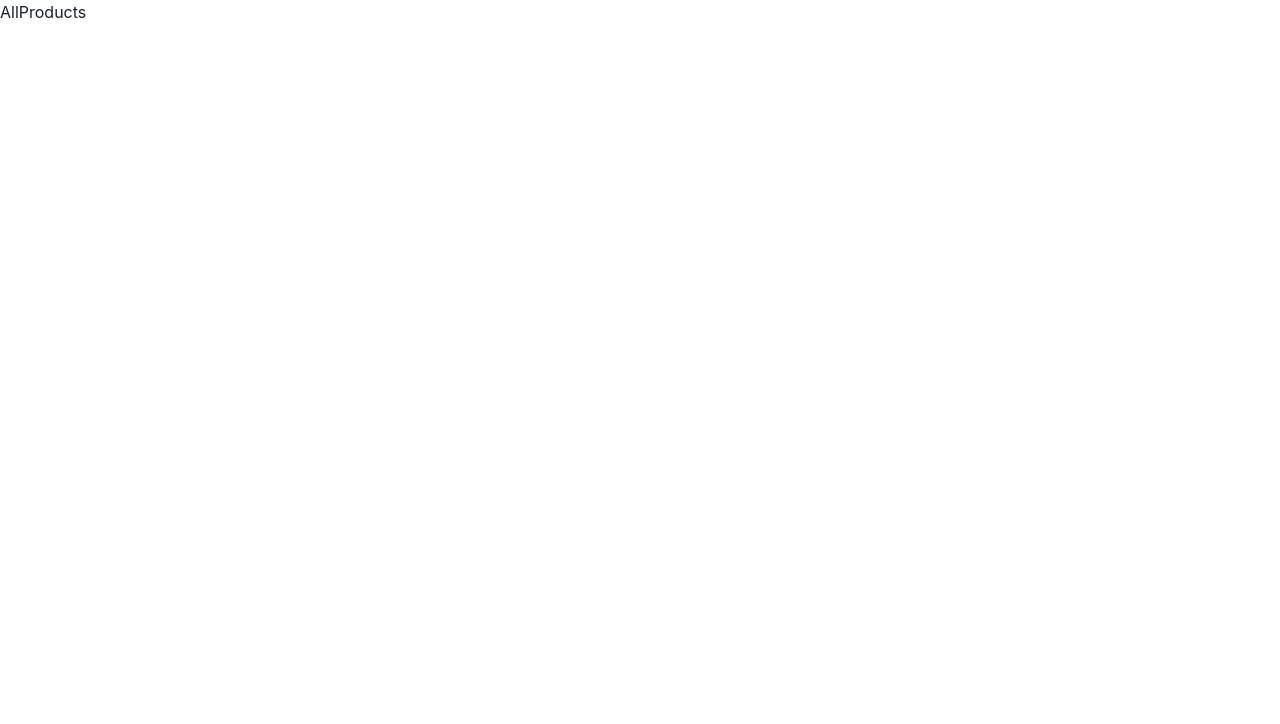
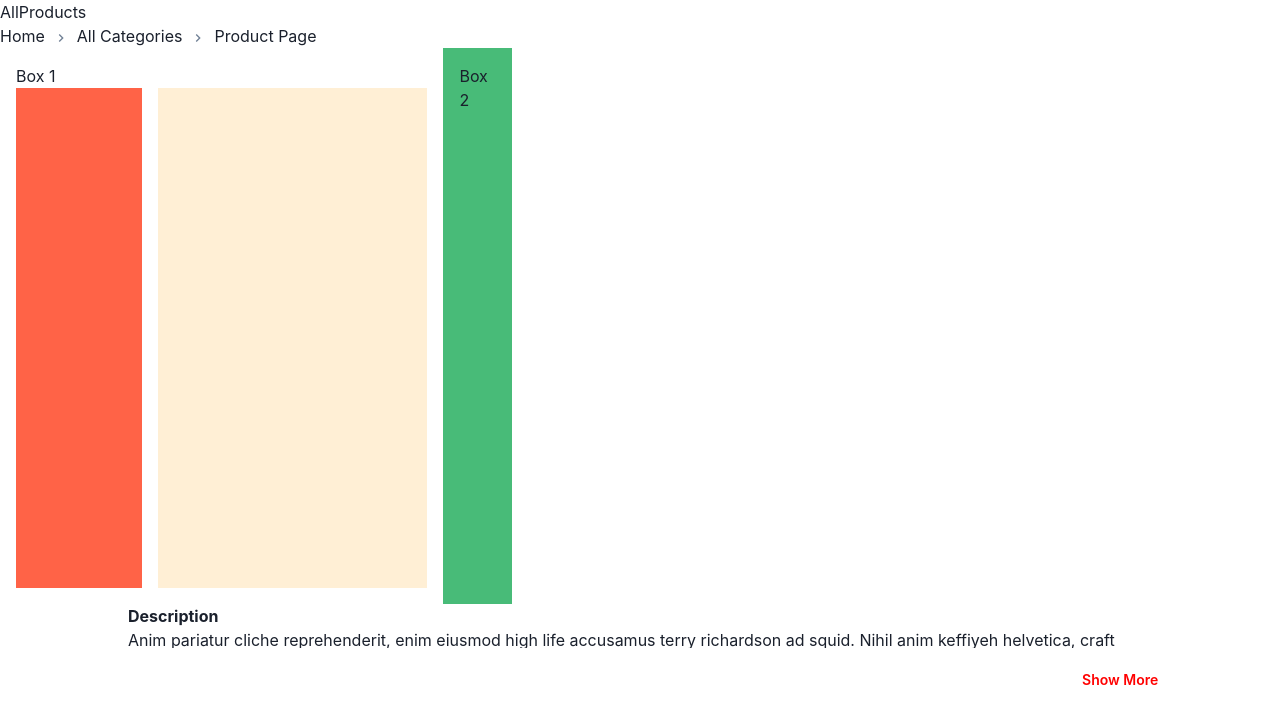
Before and after one commit to Sibghataziz/JioMartClone, a React (Create React App) app in the folder jio_mart_clone/: page /products/1 in a window 1280 px wide. Shown: the top 724 px of the page. Built offline with nearby package versions, Linux system fonts and the light colour scheme.

Commit message:
Prduct Details

```diff
--- a/jio_mart_clone/package.json
+++ b/jio_mart_clone/package.json
@@ -3,6 +3,7 @@
   "version": "0.1.0",
   "private": true,
   "dependencies": {
+    "@chakra-ui/icons": "^2.0.11",
     "@chakra-ui/react": "^2.3.5",
     "@emotion/react": "^11.10.4",
     "@emotion/styled": "^11.10.4",
--- a/jio_mart_clone/src/Components/ListOfProducts.jsx
+++ b/jio_mart_clone/src/Components/ListOfProducts.jsx
@@ -1,6 +1,7 @@
 import { Box } from '@chakra-ui/react'
 import React, { useEffect, useState } from 'react'
 import useAPICall from '../CustomHooks/useAPICall'
+import ProductDetails from './ProductDetails/ProductDetails'
 
 export default function ListOfProducts() {
   const [products, setProducts] = useState([])
@@ -15,6 +16,7 @@ export default function ListOfProducts() {
   return (
     <Box>
       AllProducts
+      <ProductDetails />
     </Box>
   )
 }
--- /dev/null
+++ b/jio_mart_clone/src/Components/ProductDetails/Description.jsx
@@ -0,0 +1,28 @@
+import { Box, Button, Collapse, Heading } from "@chakra-ui/react"
+import React from "react"
+
+export default function Description() {
+    const [show, setShow] = React.useState(false)
+
+    const handleToggle = () => setShow(!show)
+
+    return (
+      <Box m='auto' width='80%'>
+        <Heading size='80px'>Description</Heading>
+        <Collapse startingHeight={20} in={show}>
+          Anim pariatur cliche reprehenderit, enim eiusmod high life accusamus
+          terry richardson ad squid. Nihil anim keffiyeh helvetica, craft beer
+          labore wes anderson cred nesciunt sapiente ea proident.
+          Anim pariatur cliche reprehenderit, enim eiusmod high life accusamus
+          terry richardson ad squid. Nihil anim keffiyeh helvetica, craft beer
+          labore wes anderson cred nesciunt sapiente ea proident.
+          Anim pariatur cliche reprehenderit, enim eiusmod high life accusamus
+          terry richardson ad squid. Nihil anim keffiyeh helvetica, craft beer
+          labore wes anderson cred nesciunt sapiente ea proident.
+        </Collapse>
+        <Button color={'red'} bg='white' ml='92%' size='sm' onClick={handleToggle} mt='1rem'>
+          Show {show ? 'Less' : 'More'}
+        </Button>
+      </Box>
+    )
+  }
--- /dev/null
+++ b/jio_mart_clone/src/Components/ProductDetails/ProductDetails.jsx
@@ -0,0 +1,55 @@
+import React from 'react';
+import {Box, Spacer, Flex, Breadcrumb, BreadcrumbItem, BreadcrumbLink, Grid, GridItem } from "@chakra-ui/react"
+import {ChevronRightIcon} from "@chakra-ui/icons"
+import Description from './Description';
+
+
+export default function ProductDetails() {
+  return (
+    <Box>
+
+        <Breadcrumb spacing='8px' separator={<ChevronRightIcon color='gray.500' />}>
+        <BreadcrumbItem>
+            <BreadcrumbLink href='#'>Home</BreadcrumbLink>
+        </BreadcrumbItem>
+
+        <BreadcrumbItem>
+            <BreadcrumbLink href='#'>All Categories</BreadcrumbLink>
+        </BreadcrumbItem>
+
+        <BreadcrumbItem isCurrentPage>
+            <BreadcrumbLink href='#'>Product Page</BreadcrumbLink>
+        </BreadcrumbItem>
+        </Breadcrumb>
+
+        <Flex width='40%'>
+        <Box width='100%' p='4' bg=''>
+            Box 1
+
+            <Grid
+            h='500px'
+            templateRows='repeat(2, 1fr)'
+            templateColumns='repeat(3, 1fr)'
+            gap={4}
+            >
+            <GridItem rowSpan={2} colSpan={1} bg='tomato'
+            />
+            <GridItem rowSpan={2}  colSpan={2} bg='papayawhip' />
+
+
+            </Grid>
+
+
+        </Box>
+
+        <Box p='4' bg='green.400'>
+            Box 2
+        </Box>
+        </Flex>
+
+
+
+        <Description />
+    </Box>
+  )
+}
```
Also changed, not shown: 1 other file (tests, documents, lock files or other folders).
